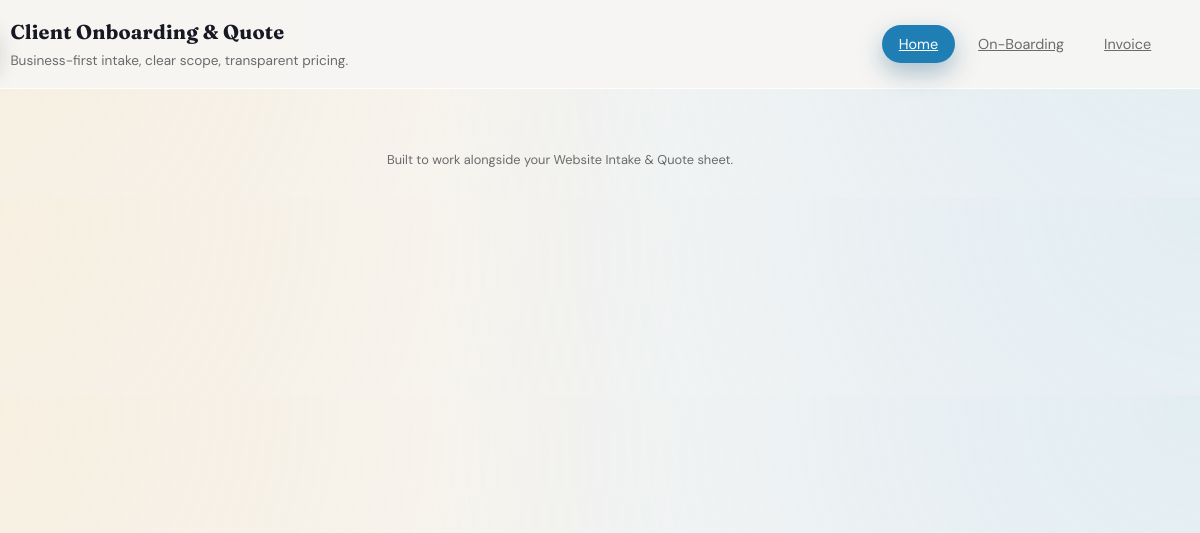
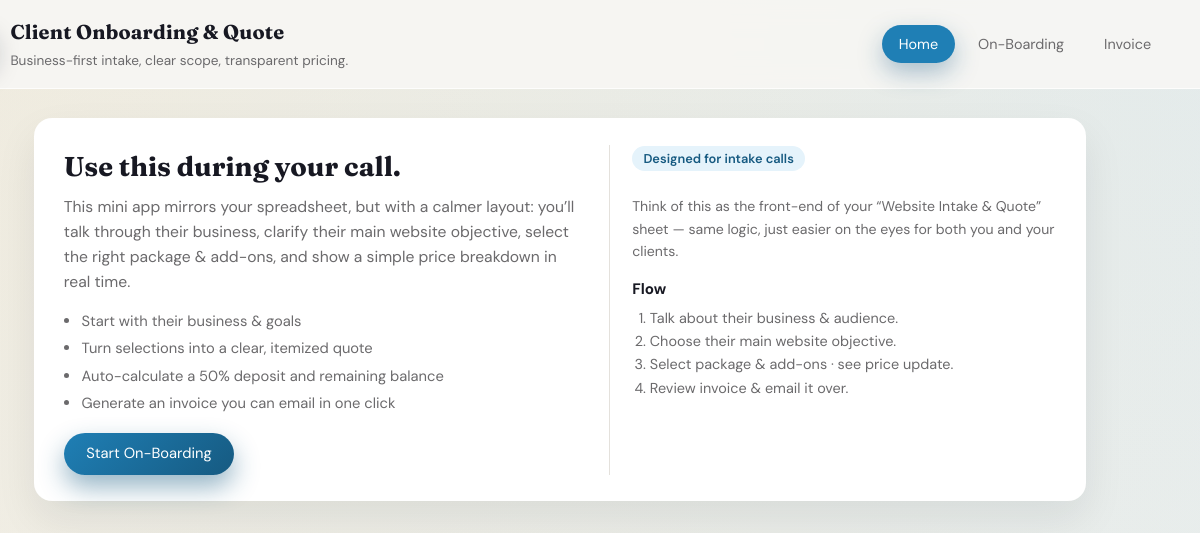
Before and after one commit to GabrielaFiona/gfonboarding, a plain HTML site: page index.html in a window 1280 px wide. Shown: the top 533 px of the page, 80-1280 px from the left. Drawn offline with Linux system fonts and the light colour scheme.

Commit message:
Update style.css

```diff
--- a/style.css
+++ b/style.css
@@ -100,6 +100,7 @@ body {
   font-size: 0.9rem;
   cursor: pointer;
   color: var(--text-soft);
+  text-decoration: none;
   transition: background 0.12s ease, color 0.12s ease,
     transform 0.04s ease;
 }
@@ -123,12 +124,10 @@ body {
   padding: 0 1.5rem;
 }
 
+/* sections are always visible; nav just scrolls */
 .page {
-  display: none;
-}
-
-.page.active {
-  display: block;
+  scroll-margin-top: 100px;
+  margin-bottom: 2.2rem;
 }
 
 .page-header {
```
